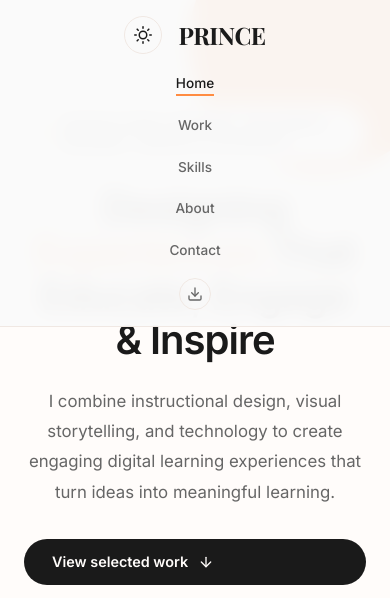
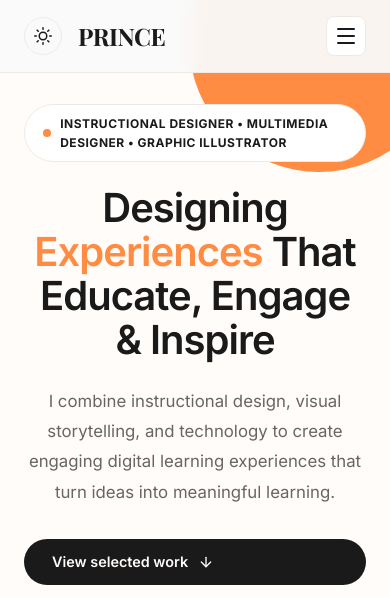
Before and after one commit to Jashmare/My-Portfolio, a plain HTML site: page index.html in a window 390 px wide. Shown: the top 598 px of the page. Drawn offline with nearby package versions, Linux system fonts and the light colour scheme.

Commit message:
Add files via upload

```diff
--- a/index.html
+++ b/index.html
@@ -98,6 +98,7 @@
       justify-content: space-between;
       align-items: center;
       gap: 1.5rem;
+      position: relative;
     }
 
     .nav-left {
@@ -202,6 +203,46 @@
     .nav-download svg {
       width: 16px;
       height: 16px;
+    }
+
+    .nav-download-label {
+      display: none;
+    }
+
+    .hamburger-btn {
+      display: none;
+      width: 40px;
+      height: 40px;
+      border-radius: 8px;
+      border: 1px solid var(--border);
+      background: var(--bg-dark);
+      align-items: center;
+      justify-content: center;
+      flex-direction: column;
+      gap: 5px;
+      cursor: pointer;
+      flex-shrink: 0;
+    }
+
+    .hamburger-btn span {
+      display: block;
+      width: 18px;
+      height: 2px;
+      background: var(--text);
+      border-radius: 2px;
+      transition: transform 0.3s ease, opacity 0.3s ease;
+    }
+
+    .hamburger-btn.open span:nth-child(1) {
+      transform: translateY(7px) rotate(45deg);
+    }
+
+    .hamburger-btn.open span:nth-child(2) {
+      opacity: 0;
+    }
+
+    .hamburger-btn.open span:nth-child(3) {
+      transform: translateY(-7px) rotate(-45deg);
     }
 
 
@@ -1204,14 +1245,73 @@
     /* ===== RESPONSIVE ===== */
     @media (max-width: 768px) {
       nav {
+        padding: 1rem 1.25rem;
+      }
+
+      .hamburger-btn {
+        display: flex;
+      }
+
+      .nav-links {
+        position: absolute;
+        top: 100%;
+        left: 0;
+        right: 0;
         flex-direction: column;
-        gap: 1rem;
-      }
-
-      .nav-links {
-        flex-direction: column;
-        gap: 1rem;
-        text-align: center;
+        align-items: stretch;
+        gap: 0;
+        max-height: 0;
+        overflow: hidden;
+        background: var(--bg-dark);
+        border-bottom: 1px solid var(--border);
+        box-shadow: 0 16px 32px rgba(0, 0, 0, 0.1);
+        transition: max-height 0.35s ease;
+      }
+
+      .nav-links.open {
+        max-height: 420px;
+      }
+
+      .nav-links li {
+        width: 100%;
+        border-top: 1px solid var(--border);
+      }
+
+      .nav-links li:first-child {
+        border-top: none;
+      }
+
+      .nav-link {
+        display: block;
+        width: 100%;
+        padding: 1rem 1.5rem;
+      }
+
+      nav a.active::after {
+        display: none;
+      }
+
+      .nav-link.active {
+        color: var(--accent);
+        background: var(--bg);
+        border-left: 3px solid var(--accent);
+        padding-left: calc(1.5rem - 3px);
+      }
+
+      .nav-download {
+        width: 100%;
+        height: auto;
+        border-radius: 0;
+        border: none;
+        justify-content: flex-start;
+        gap: 0.75rem;
+        padding: 1rem 1.5rem;
+      }
+
+      .nav-download-label {
+        display: inline;
+        font-size: 0.95rem;
+        font-weight: 500;
       }
 
       .hero {
@@ -1342,6 +1442,11 @@
         </button>
         <div class="logo">PRINCE</div>
       </div>
+      <button class="hamburger-btn" onclick="toggleMobileMenu()" title="Menu" aria-label="Toggle navigation menu">
+        <span></span>
+        <span></span>
+        <span></span>
+      </button>
       <ul class="nav-links">
         <li><a href="#home" class="nav-link active" onclick="scrollToSection('home')">Home</a></li>
         <li><a href="#work" class="nav-link" onclick="scrollToSection('work')">Work</a></li>
@@ -1349,12 +1454,13 @@
         <li><a href="#about" class="nav-link" onclick="scrollToSection('about')">About</a></li>
         <li><a href="#contact" class="nav-link" onclick="scrollToSection('contact')">Contact</a></li>
         <li>
-          <a href="https://raw.githubusercontent.com/Jashmare/My-Curriculum-Vitae/main/Prince%20Mosqueda%20CV.pdf" download="Prince Mosqueda CV.pdf" class="nav-download" title="Download CV">
+          <a href="https://raw.githubusercontent.com/Jashmare/My-Curriculum-Vitae/main/Prince%20Mosqueda%20CV.pdf" download="Prince Mosqueda CV.pdf" class="nav-download" title="Download CV" onclick="closeMobileMenu()">
             <svg viewBox="0 0 24 24" fill="none" stroke="currentColor" stroke-width="2" stroke-linecap="round" stroke-linejoin="round">
               <path d="M21 15v4a2 2 0 0 1-2 2H5a2 2 0 0 1-2-2v-4"></path>
               <polyline points="7 10 12 15 17 10"></polyline>
               <line x1="12" y1="15" x2="12" y2="3"></line>
             </svg>
+            <span class="nav-download-label">Download CV</span>
           </a>
         </li>
       </ul>
@@ -1756,7 +1862,27 @@
         });
       }
       updateActiveNav();
-    }
+      closeMobileMenu();
+    }
+
+    function toggleMobileMenu() {
+      document.querySelector('.nav-links').classList.toggle('open');
+      document.querySelector('.hamburger-btn').classList.toggle('open');
+    }
+
+    function closeMobileMenu() {
+      document.querySelector('.nav-links').classList.remove('open');
+      document.querySelector('.hamburger-btn').classList.remove('open');
+    }
+
+    document.addEventListener('click', (e) => {
+      const nav = document.querySelector('nav');
+      if (!nav.contains(e.target)) closeMobileMenu();
+    });
+
+    document.addEventListener('keydown', (e) => {
+      if (e.key === 'Escape') closeMobileMenu();
+    });
 
     // UPDATE ACTIVE NAV LINK
     function updateActiveNav() {
```
